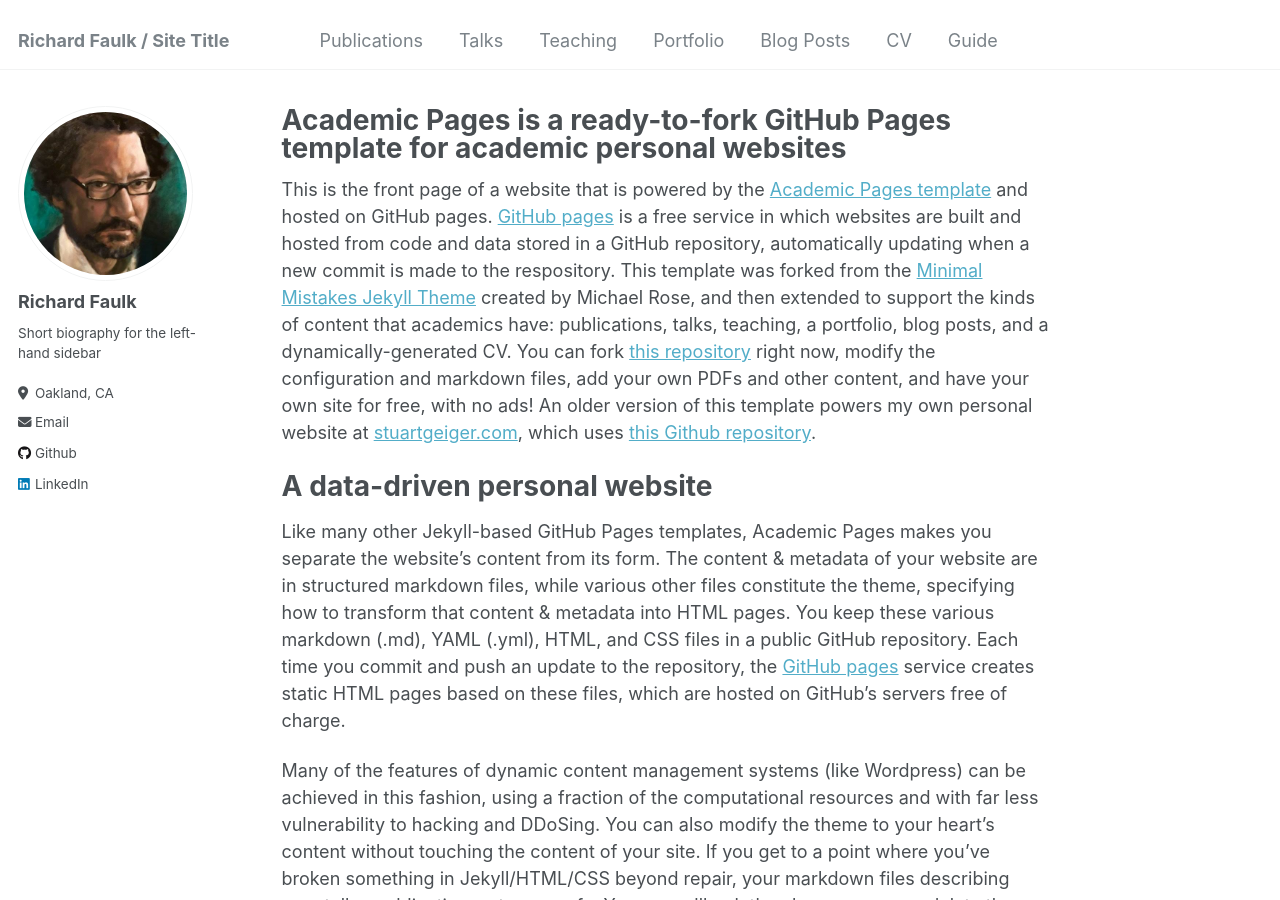
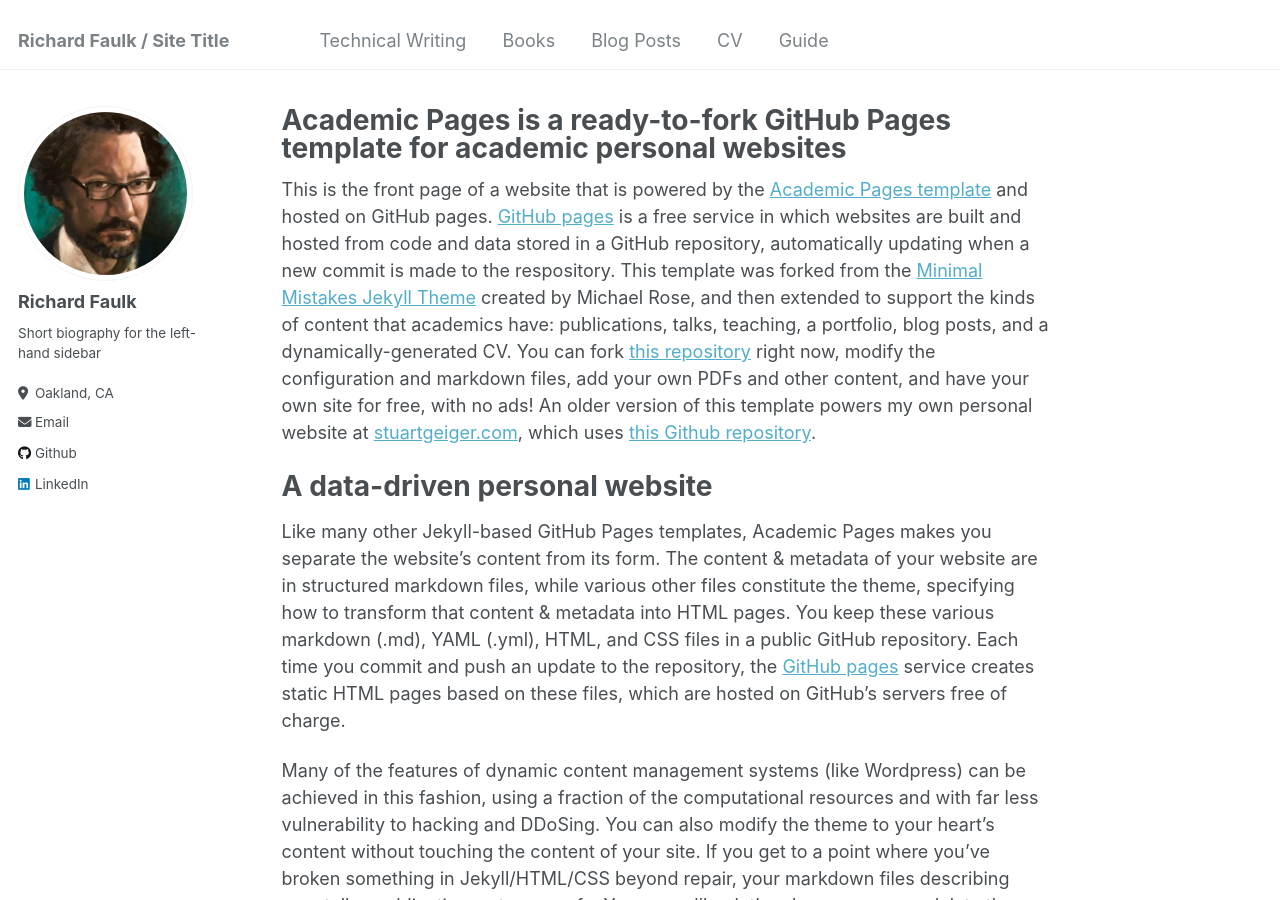
Before and after one commit to RichardKF/richardkf.github.io, a Jekyll site: the page built from _pages/about.md, in a window 1280 px wide and 900 px high. Built offline with Jekyll 4.4.1, drawn with Linux system fonts in a browser that asks for light colours.

Commit message:
Update navigation.yml

```diff
--- a/_data/navigation.yml
+++ b/_data/navigation.yml
@@ -1,15 +1,15 @@
 # main links links
 main:
-  - title: "Publications"
+  - title: "Technical Writing"
     url: /publications/
 
-  - title: "Talks"
+  # - title: "Talks"
     url: /talks/
 
-  - title: "Teaching"
+  # - title: "Teaching"
     url: /teaching/
 
-  - title: "Portfolio"
+  - title: "Books"
     url: /portfolio/
 
   - title: "Blog Posts"
```
